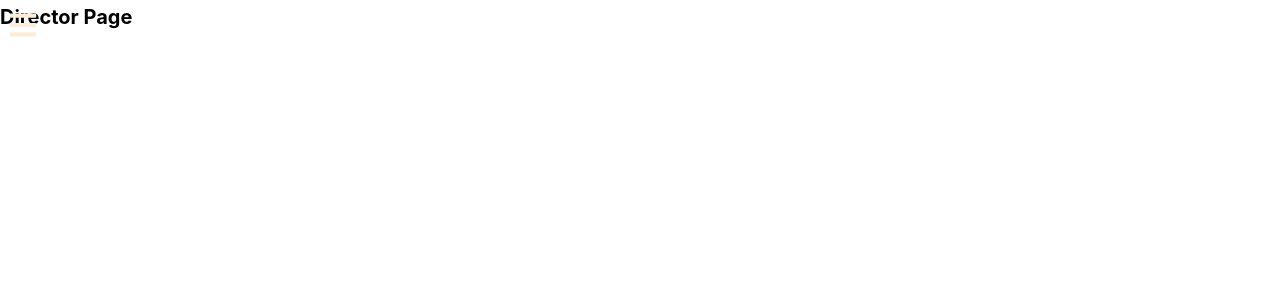
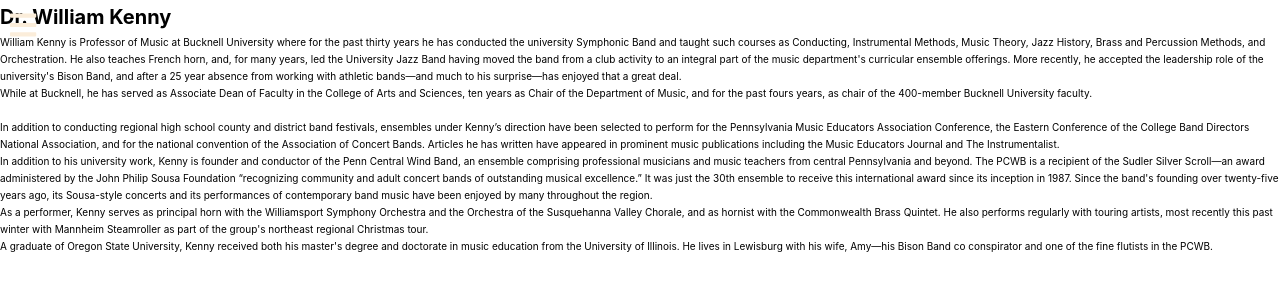
Before and after one commit to kennja05/pcwb-V2, a React (Create React App) app: page /director in a window 1280 px wide. Shown: the top 300 px of the page. Built offline with nearby package versions, Linux system fonts and the light colour scheme.

Commit message:
add content for director page

```diff
--- a/src/pages/director.js
+++ b/src/pages/director.js
@@ -1,5 +1,32 @@
 export default function Director(){
     return(
-        <h1>Director Page </h1>
+        <div>
+            <h1>Dr. William Kenny</h1>
+            <article>
+                <section>
+                    <p>
+                        William Kenny is Professor of Music at Bucknell University where for the past thirty years he has conducted the university Symphonic Band and taught such courses as Conducting, Instrumental Methods, Music Theory, Jazz History, Brass and Percussion Methods, and Orchestration. He also teaches French horn, and, for many years, led the University Jazz Band having moved the band from a club activity to an integral part of the music department's curricular ensemble offerings. More recently, he accepted the leadership role of the university's Bison Band, and after a 25 year absence from working with athletic bands—and much to his surprise—has enjoyed that a great deal.
+                    </p>
+                    <p>
+                        While at Bucknell, he has served as Associate Dean of Faculty in the College of Arts and Sciences, ten years as Chair of the Department of Music, and for the past fours years, as chair of the 400-member Bucknell University faculty.
+                    </p>
+                    <img src='' />
+                </section>
+                <section>
+                    <p>
+                        In addition to conducting regional high school county and district band festivals, ensembles under Kenny’s direction have been selected to perform for the Pennsylvania Music Educators Association Conference, the Eastern Conference of the College Band Directors National Association, and for the national convention of the Association of Concert Bands. Articles he has written have appeared in prominent music publications including the Music Educators Journal and The Instrumentalist.
+                    </p>
+                    <p>
+                        In addition to his university work, Kenny is founder and conductor of the Penn Central Wind Band, an ensemble comprising professional musicians and music teachers from central Pennsylvania and beyond. The PCWB is a recipient of the Sudler Silver Scroll—an award administered by the John Philip Sousa Foundation “recognizing community and adult concert bands of outstanding musical excellence.” It was just the 30th ensemble to receive this international award since its inception in 1987. Since the band's founding over twenty-five years ago, its Sousa-style concerts and its performances of contemporary band music have been enjoyed by many throughout the region.
+                    </p>
+                    <p>
+                        As a performer, Kenny serves as principal horn with the Williamsport Symphony Orchestra and the Orchestra of the Susquehanna Valley Chorale, and as hornist with the Commonwealth Brass Quintet. He also performs regularly with touring artists, most recently this past winter with Mannheim Steamroller as part of the group's northeast regional Christmas tour.
+                    </p>
+                    <p>
+                        A graduate of Oregon State University, Kenny received both his master's degree and doctorate in music education from the University of Illinois. He lives in Lewisburg with his wife, Amy—his Bison Band co conspirator and one of the fine flutists in the PCWB.
+                    </p>
+                </section>
+            </article>
+        </div>
     )
 }
```
